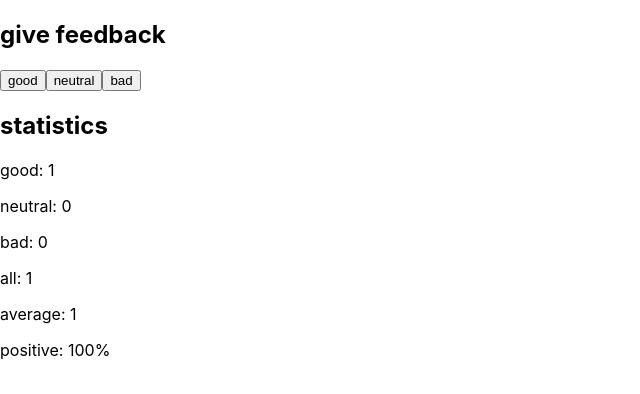
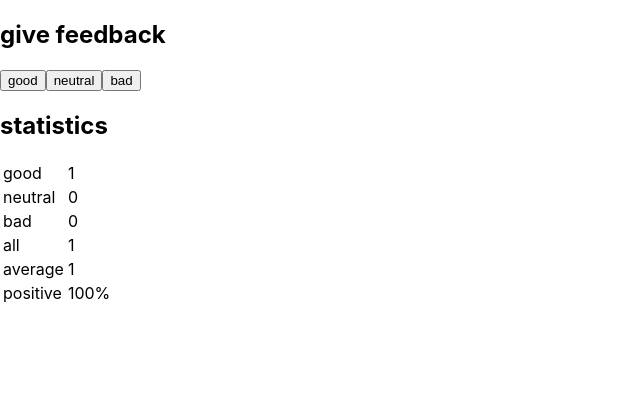
Before and after one commit to AnujPancholi/fullstackopenSubmissions, a React (Create React App) app in the folder part1/exercise-1_6-to-1_11-unicafe/: page / in a window 1280 px wide. Both pictures are taken after a click on the button "good". Shown: the top 394 px of the page, without its empty margins (0-640 px from the left). Built offline with nearby package versions, Linux system fonts and the light colour scheme.

Commit message:
feat: SUBMISSION - 1.11 - change the Statistics component to render as an HTML table

```diff
--- a/part1/exercise-1_6-to-1_11-unicafe/src/components/Statistics.js
+++ b/part1/exercise-1_6-to-1_11-unicafe/src/components/Statistics.js
@@ -5,7 +5,10 @@ import TitleContainer from "./TitleContainer.js";
 const Statistic = ({name,stat}) => {
 
   return (<React.Fragment>
-      <p>{name}:&#9;{stat}</p>
+      <tr>
+      	<td>{name}</td>
+      	<td>{stat}</td>
+      </tr>
     </React.Fragment>)
 }
 
@@ -13,7 +16,10 @@ const Statistics = ({statList}) => {
 
   return (<div>
     <TitleContainer text="statistics" />
-    {statList.some(item =>  !item.isCalculatedValue && item.stat>0) ? statList.map(item => (<Statistic name={item.name} stat={item.stat} />)).reduce((statsJsx,currentStatJsx) => [statsJsx,currentStatJsx]) : (<p>No feedback given</p>)}
+
+    {statList.some(item =>  !item.isCalculatedValue && item.stat>0) ?
+    	(<table>{statList.map(item => (<Statistic name={item.name} stat={item.stat} />)).reduce((statsJsx,currentStatJsx) => [statsJsx,currentStatJsx])}</table>)
+    	 : (<p>No feedback given</p>)}
     </div>)
 }
 
```
